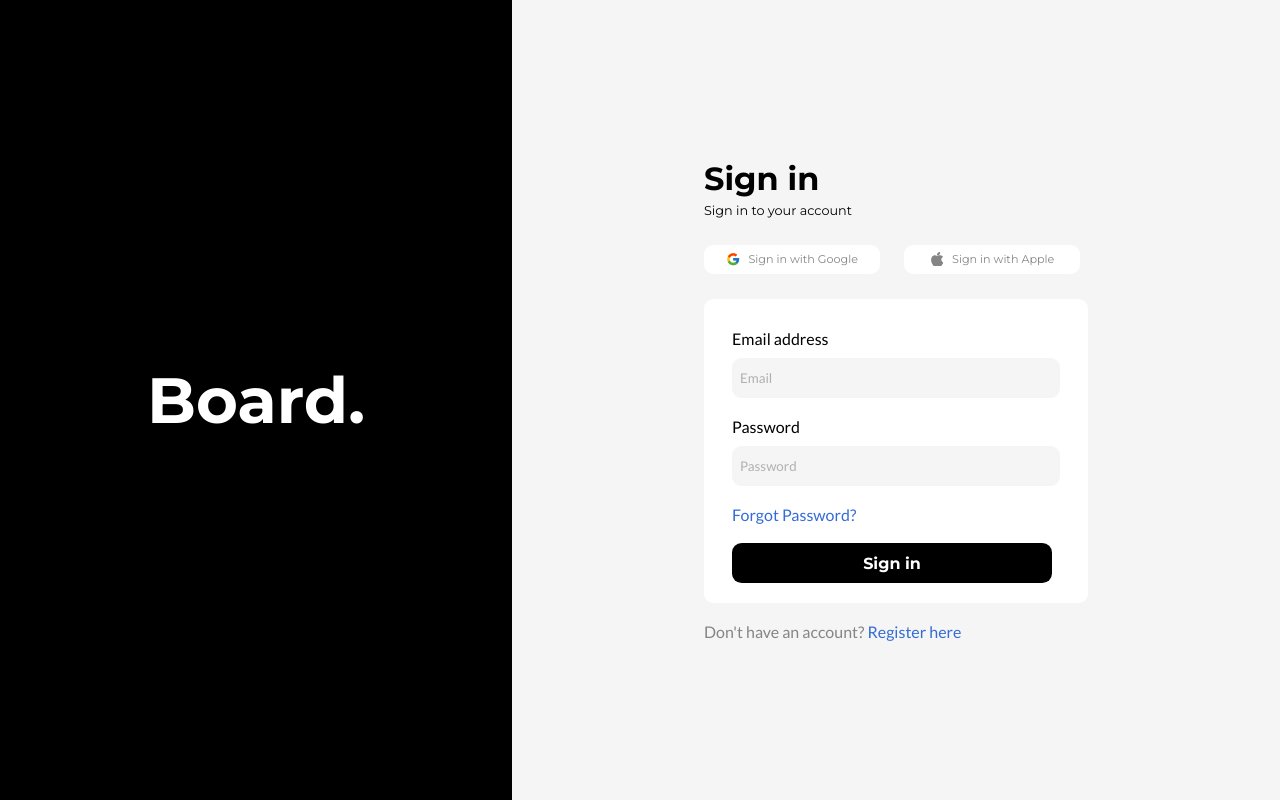
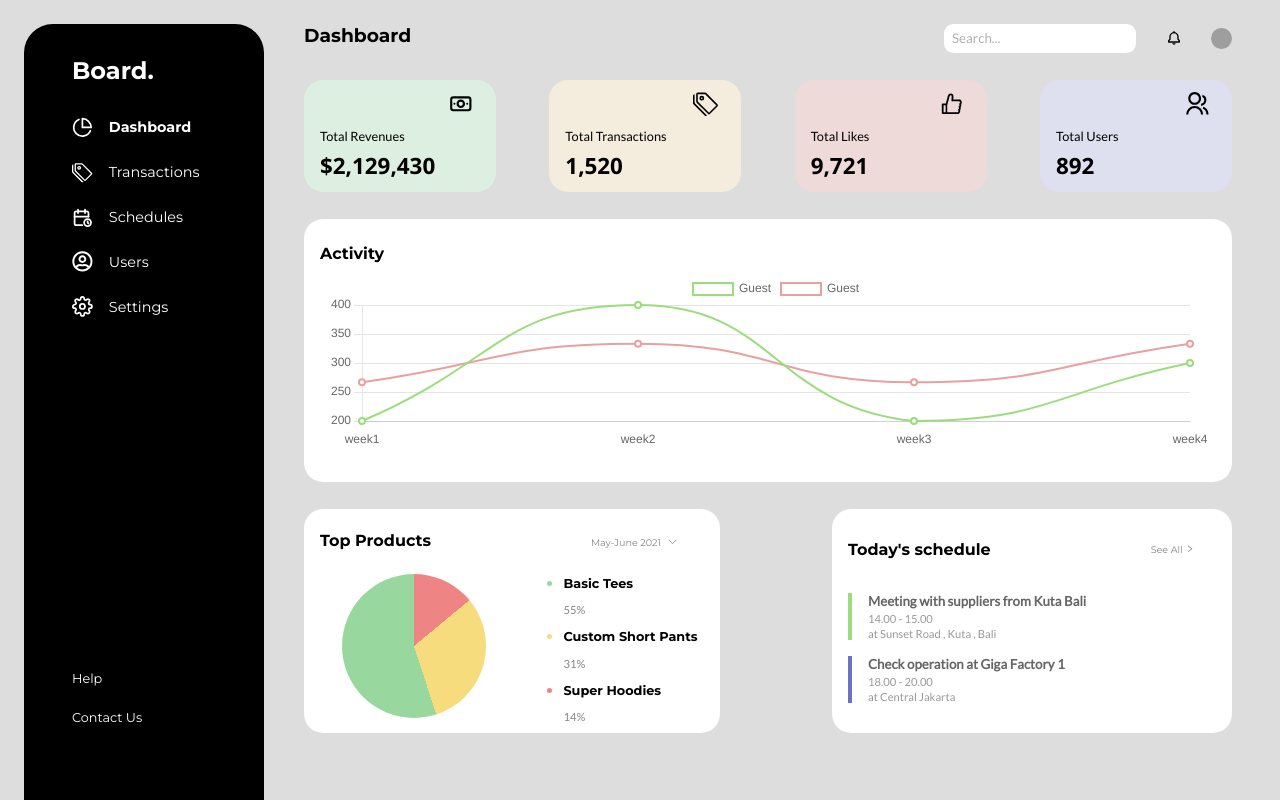
Before and after one commit to 12Shoaib/Listed_Assignment, a React (Create React App) app: page /dashboard in a window 1280 px wide. Before the commit this address led to /. Shown: the top 800 px of the page. Built offline with nearby package versions, Linux system fonts and the light colour scheme; no server answers; sample sign-in values are in the browser's storage; grey boxes are pictures that could not be loaded.

Commit message:
Persistance on auth

```diff
--- a/package.json
+++ b/package.json
@@ -11,6 +11,7 @@
     "react": "^18.2.0",
     "react-chartjs-2": "^5.2.0",
     "react-dom": "^18.2.0",
+    "react-firebase-hooks": "^5.1.1",
     "react-icons": "^4.8.0",
     "react-router-dom": "^6.11.2",
     "react-scripts": "5.0.1",
--- a/src/Components/SecureRouting/SecureRouting.js
+++ b/src/Components/SecureRouting/SecureRouting.js
@@ -1,15 +1,11 @@
 import { Outlet, Navigate } from 'react-router-dom'
-import { useRecoilValue } from 'recoil'
-import {loginStatus} from '../../Recoil/RecoilAtom'
-
 
 const SecureRouting = () => {
-    const login = useRecoilValue(loginStatus)
-
+    const authStatus = JSON.parse(sessionStorage.getItem('userAuth'))
     return(
         <div>
             {
-                login ?
+                authStatus ?
                 <Outlet />
                 :
                 <Navigate to='/'/>
--- a/src/Features/Signin/Signin.js
+++ b/src/Features/Signin/Signin.js
@@ -1,23 +1,21 @@
 import { useNavigate } from 'react-router-dom'
-import { useSetRecoilState } from 'recoil'
-import { loginStatus } from '../../Recoil/RecoilAtom'
-import { signInWithPopup } from 'firebase/auth'
+import { browserSessionPersistence, setPersistence, signInWithPopup } from 'firebase/auth'
 import { auth, provider } from '../../AuthenticationSetup/Firebase'
 import signin from './signin.module.css'
 import Dialog from '../../Components/Dialog/Dialog'
 
 const Signin = () => {
     const navigate = useNavigate()
-    const setLogin = useSetRecoilState(loginStatus)
 
     const handleSigninWithGoogle = () => {
-        signInWithPopup(auth, provider).then((user) => {
-            setLogin((prev) => !prev)
+        signInWithPopup(auth, provider)
+        .then((user) => {
+            sessionStorage.setItem('userAuth' , JSON.stringify(user))
             navigate('/dashboard')
         })
-            .catch((error) => {
-                console.log(error.message)
-            })
+        .catch((error) => {
+            console.log(error.message)
+        })
     }
     return (
         <div className={signin.container}>
--- a/src/Recoil/RecoilAtom.js
+++ b/src/Recoil/RecoilAtom.js
@@ -1,9 +1,4 @@
 import {atom} from 'recoil'
-
-export const loginStatus = atom({
-    key:'loginStatus',
-    default:false
-})
 
 export const hamburgerMenu = atom({
     key:'hamburgerMenu',
```
Also changed, not shown: 1 other file (tests, documents, lock files or other folders).
